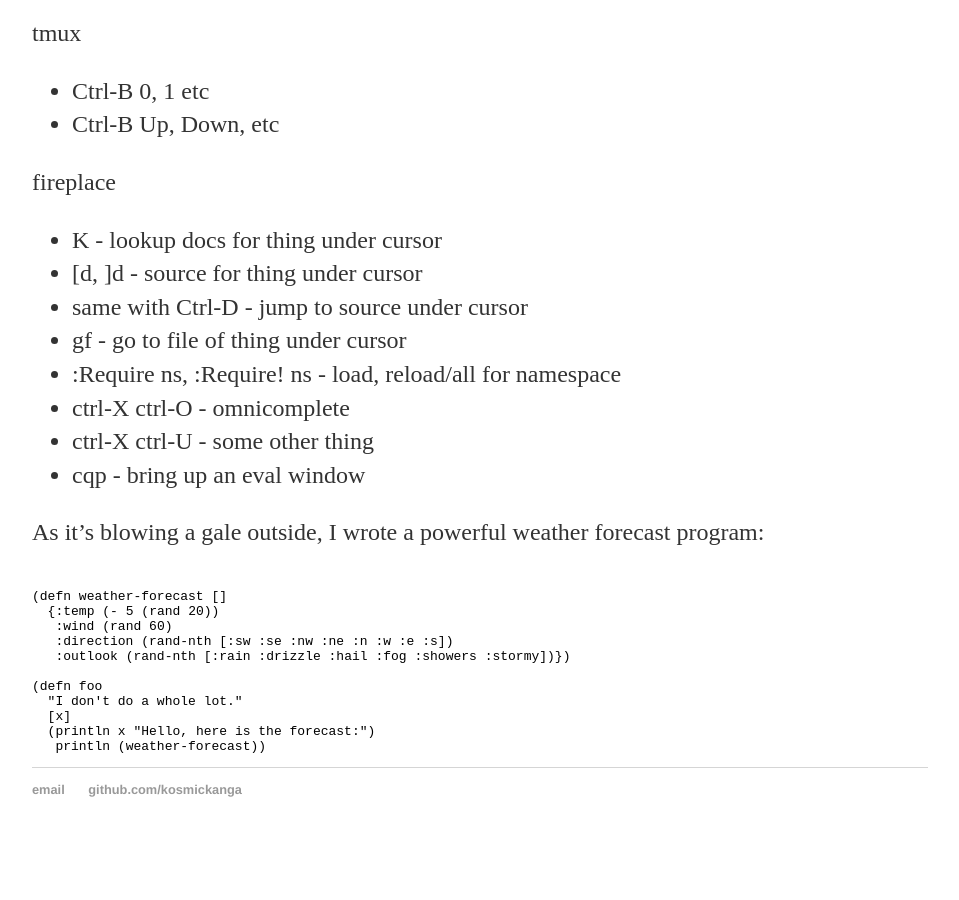
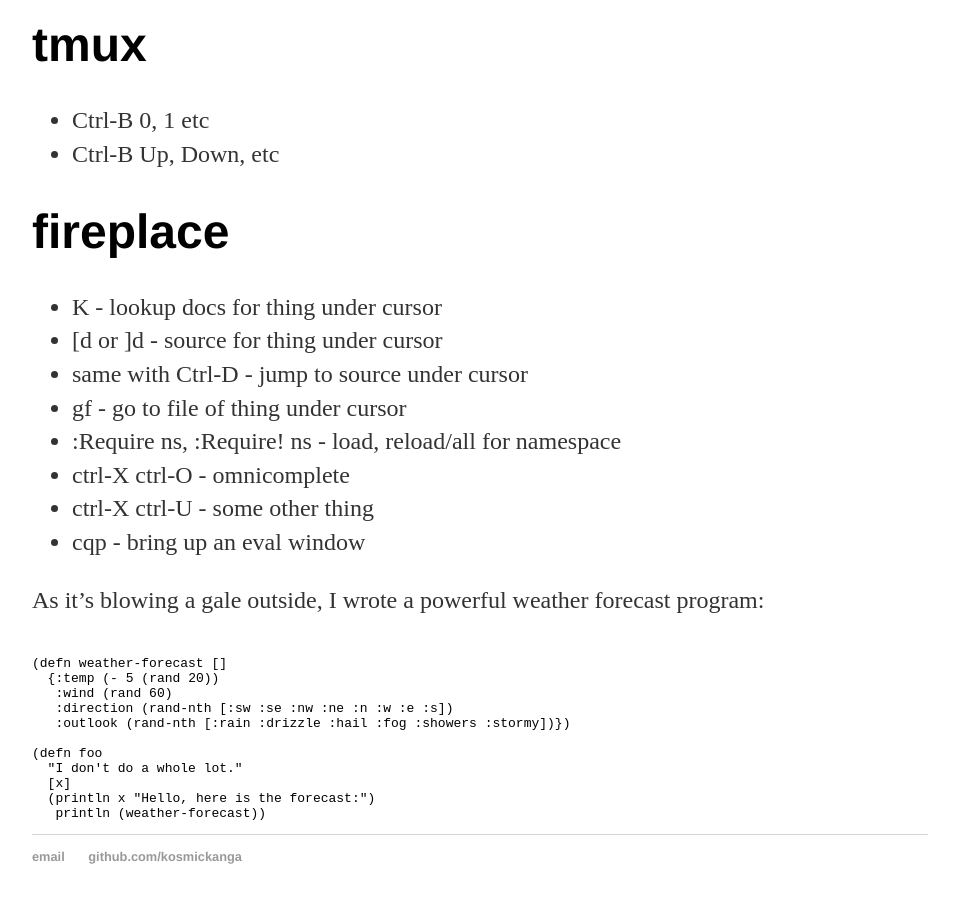
Before and after one commit to kosmickanga/kosmickanga.github.io, a Jekyll site: the page built from _posts/2016-11-19-more-notes.md, in a window 1280 px wide and 900 px high, scrolled down 1117 px. Shown: the whole window, without its empty margins (160-1119 px from the left). Built offline with Jekyll 4.4.1, drawn with Linux system fonts in a browser that asks for light colours; before the commit the page ends 1976 px from its top, so only the background shows below that.

Commit message:
added some code

```diff
--- a/_posts/2016-11-19-more-notes.md
+++ b/_posts/2016-11-19-more-notes.md
@@ -23,13 +23,16 @@
 
 Keys to remember
 ----------------
-tmux
+
+# tmux
+
 * Ctrl-B 0, 1 etc
 * Ctrl-B Up, Down, etc
 
-fireplace
+# fireplace
+
 * K - lookup docs for thing under cursor
-* [d, ]d - source for thing under cursor
+* [d or ]d - source for thing under cursor
 * same with Ctrl-D - jump to source under cursor
 * gf - go to file of thing under cursor
 * :Require ns, :Require! ns - load, reload/all for namespace
```
